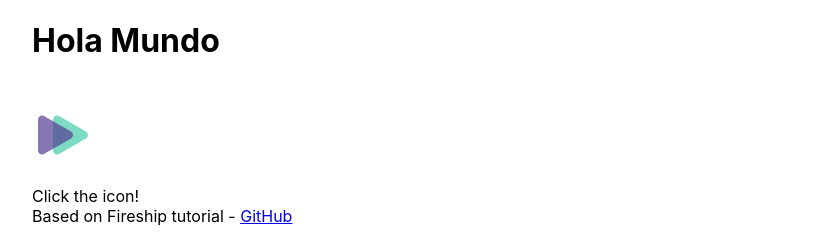
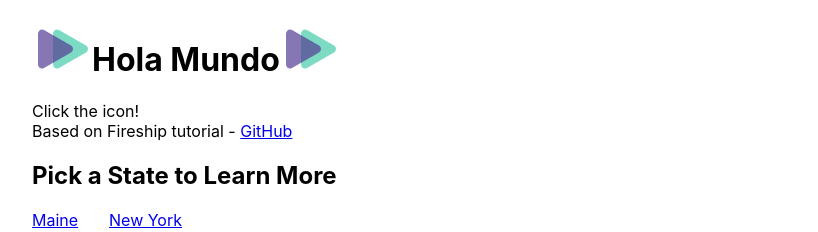
Before and after one commit to vitale232/azure-swapp-play, an Angular app: page /new-york in a window 1280 px wide. Shown: the top 232 px of the page, without its empty margins (224-1042 px from the left). Built offline with nearby package versions, Linux system fonts and the light colour scheme; no server answers.

Commit message:
fix: inline icon and  update styles

```diff
--- a/src/app/app.component.ts
+++ b/src/app/app.component.ts
@@ -3,9 +3,17 @@ import { Component } from '@angular/core';
 @Component({
   selector: 'app-root',
   template: `
-    <h1>{{ greeting }} {{ value }}</h1>
+    <h1>
+      <app-triangles-icon></app-triangles-icon>
+      <span>{{ greeting }} {{ value }}</span>
+      <app-triangles-icon></app-triangles-icon>
+    </h1>
 
-    <app-triangles-icon></app-triangles-icon>
+    <div>Click the icon!</div>
+    <div>
+      Based on Fireship tutorial -
+      <a href="https://github.com/fireship-io/animated-svg-demo">GitHub</a>
+    </div>
 
     <h2>Pick a State to Learn More</h2>
     <nav>
@@ -22,6 +30,12 @@ import { Component } from '@angular/core';
         justify-content: space-between;
         width: 150px;
       }
+      app-triangles-icon {
+        margin: -10px 0;
+      }
+      span {
+        margin-left: -50px;
+      }
     `,
   ],
 })
--- a/src/app/triangles-icon/triangles-icon.component.css
+++ b/src/app/triangles-icon/triangles-icon.component.css
@@ -1,4 +1,14 @@
 /* Based on Fireship tutorial: https://github.com/fireship-io/animated-svg-demo */
+
+:host {
+  display: inline;
+}
+
+svg {
+  display: inline;
+  margin: -25px 0;
+  margin-right: -10px;
+}
 
 #darkGroup {
   fill: var(--dark-color);
--- a/src/app/triangles-icon/triangles-icon.component.html
+++ b/src/app/triangles-icon/triangles-icon.component.html
@@ -32,9 +32,3 @@
     </clipPath>
   </defs>
 </svg>
-
-<div>Click the icon!</div>
-<div>
-  Based on Fireship tutorial -
-  <a href="https://github.com/fireship-io/animated-svg-demo">GitHub</a>
-</div>
```
